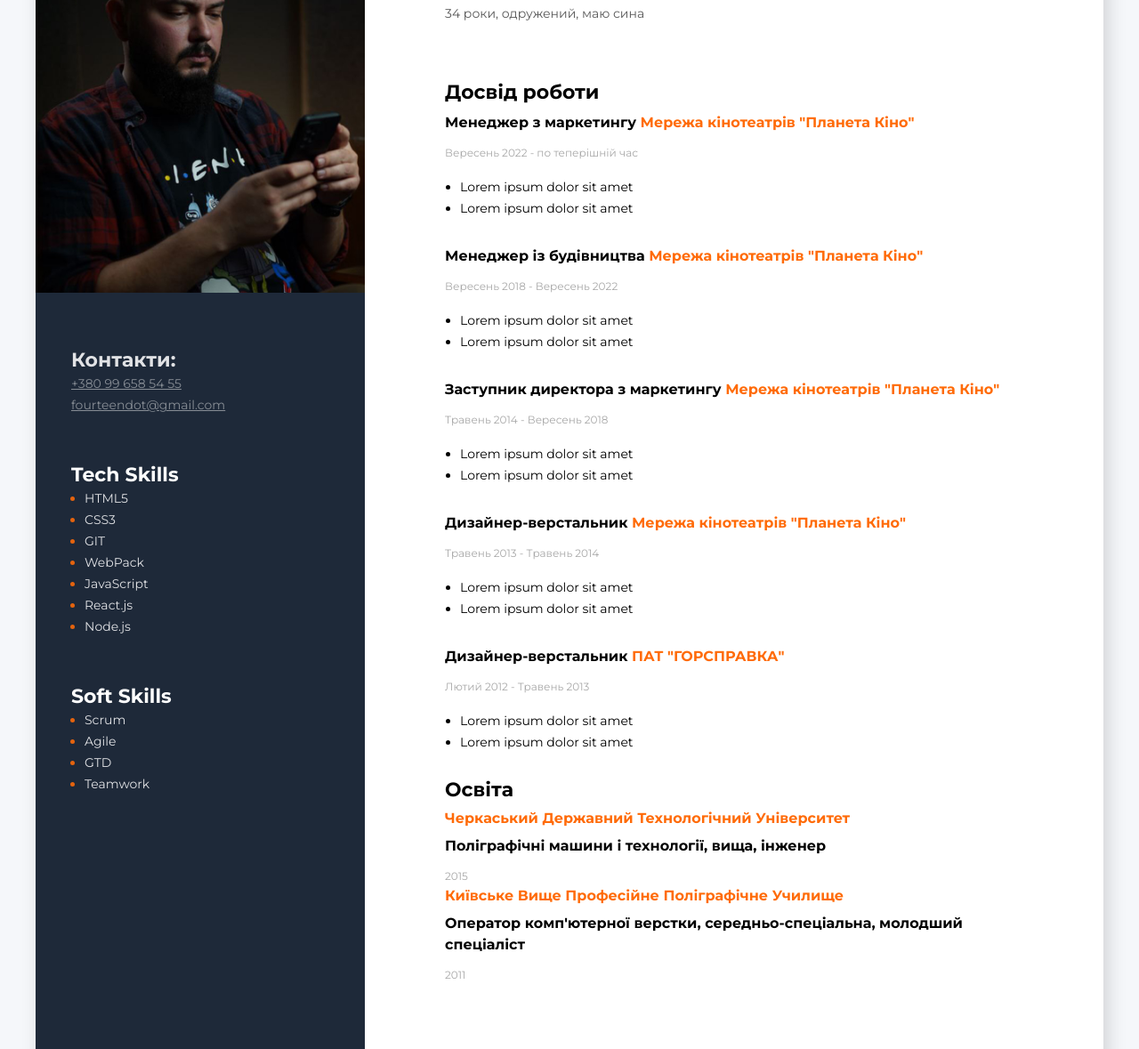
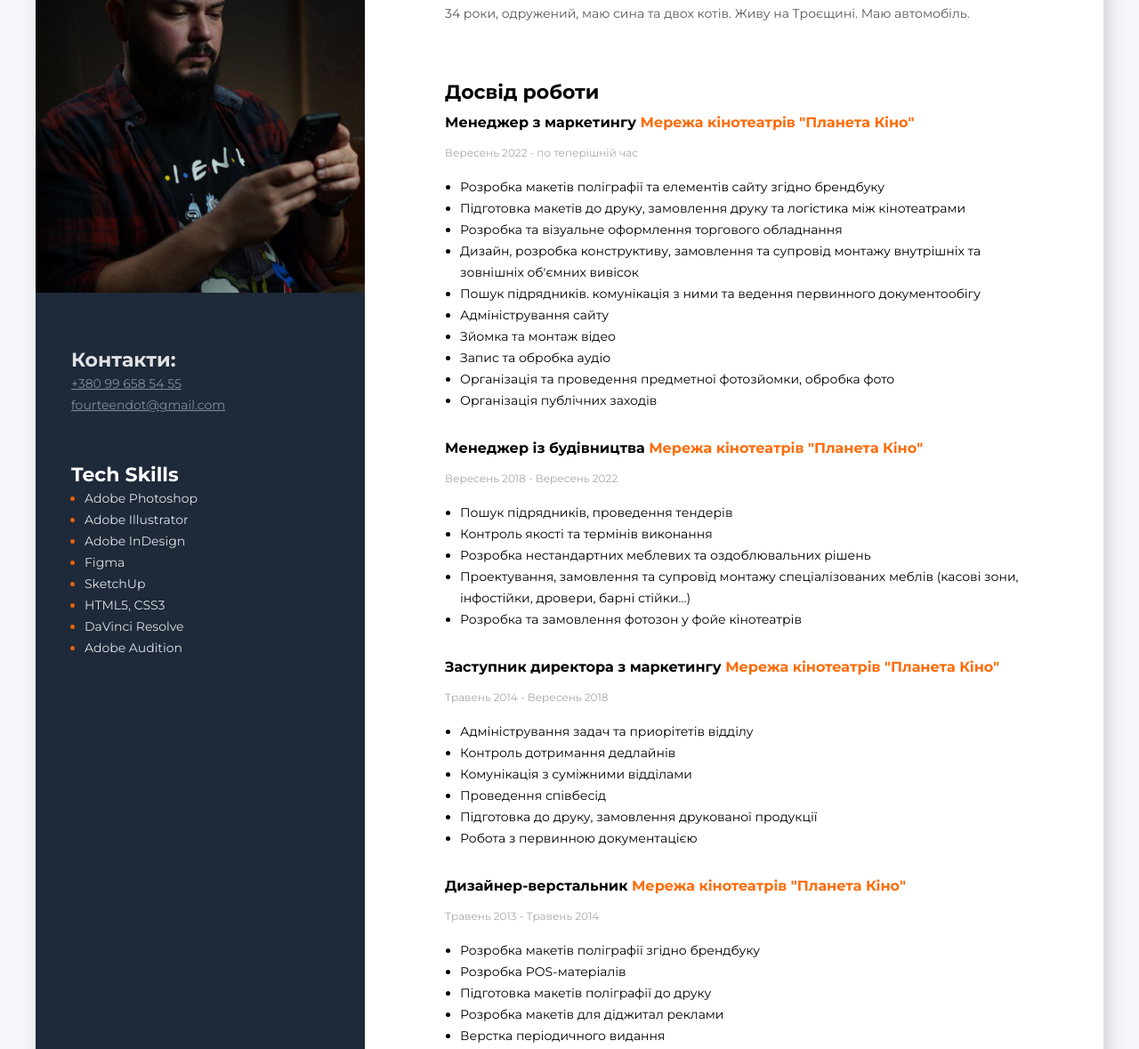
Before and after one commit to AndriiMuravskyi/Andrii-Muravskyi-resume, a plain HTML site: page index.html in a window 1280 px wide. Shown: the part 160-1339 px from the top of the page at 89% size. Drawn offline with Linux system fonts and the light colour scheme.

Commit message:
Update index.html

```diff
--- a/index.html
+++ b/index.html
@@ -36,46 +36,33 @@
           <h3 class="tech-skils-title">Tech Skills</h3>
           <ul>
             <li class="tech-skils-item">
-              <span class="tech-skils-text">HTML5</span>
+              <span class="tech-skils-text">Adobe Photoshop</span>
             </li>
             <li class="tech-skils-item">
-              <span class="tech-skils-text">CSS3</span>
+              <span class="tech-skils-text">Adobe Illustrator</span>
             </li>
             <li class="tech-skils-item">
-              <span class="tech-skils-text">GIT</span>
+              <span class="tech-skils-text">Adobe InDesign</span>
             </li>
             <li class="tech-skils-item">
-              <span class="tech-skils-text">WebPack</span>
+              <span class="tech-skils-text">Figma</span>
             </li>
             <li class="tech-skils-item">
-              <span class="tech-skils-text">JavaScript</span>
+              <span class="tech-skils-text">SketchUp</span>
             </li>
             <li class="tech-skils-item">
-              <span class="tech-skils-text">React.js</span>
+              <span class="tech-skils-text">HTML5, CSS3</span>
             </li>
             <li class="tech-skils-item">
-              <span class="tech-skils-text">Node.js</span>
+              <span class="tech-skils-text">DaVinci Resolve</span>
+            </li>
+            <li class="tech-skils-item">
+              <span class="tech-skils-text">Adobe Audition</span>
             </li>
           </ul>
         </div>
         <!-- Soft Skills container-->
-        <div class="soft-skills-container">
-          <h3 class="soft-skills-title">Soft Skills</h3>
-          <ul>
-            <li class="soft-skills-item">
-              <span class="soft-skills-text">Scrum</span>
-            </li>
-            <li class="soft-skills-item">
-              <span class="soft-skills-text">Agile</span>
-            </li>
-            <li class="soft-skills-item">
-              <span class="soft-skills-text">GTD</span>
-            </li>
-            <li class="soft-skills-item">
-              <span class="soft-skills-text">Teamwork</span>
-            </li>
-          </ul>
-        </div>
+
       </aside>
       <!--about me container-->
       <div class="about-me-container">
@@ -84,7 +71,7 @@
           <h2 class="profession">Project manager</h2>
           <h1 class="name">Андрій Муравський</h1>
           <p class="description">
-            34 роки, одружений, маю сина
+            34 роки, одружений, маю сина та двох котів. Живу на Троєщині. Маю автомобіль.
           </p>
         </div>
         <!--Work Experience conteiner-->
@@ -101,10 +88,34 @@
             </span>
             <ul class="professional-duties">
               <li class="profession-duties-item">
-                Lorem ipsum dolor sit amet
+                Розробка макетів поліграфії та елементів сайту згідно брендбуку
               </li>
               <li class="profession-duties-item">
-                Lorem ipsum dolor sit amet
+                Підготовка макетів до друку, замовлення друку та логістика між кінотеатрами
+              </li>
+              <li class="profession-duties-item">
+                Розробка та візуальне оформлення торгового обладнання
+              </li>
+              <li class="profession-duties-item">
+                Дизайн, розробка конструктиву, замовлення та супровід монтажу внутрішніх та зовнішніх об'ємних вивісок
+              </li>
+              <li class="profession-duties-item">
+                Пошук підрядників. комунікація з ними та ведення первинного документообігу
+              </li>
+              <li class="profession-duties-item">
+                Адміністрування сайту
+              </li>
+              <li class="profession-duties-item">
+                Зйомка та монтаж відео
+              </li>
+              <li class="profession-duties-item">
+                Запис та обробка аудіо
+              </li>
+              <li class="profession-duties-item">
+                Організація та проведення предметної фотозйомки, обробка фото
+              </li>
+              <li class="profession-duties-item">
+                Організація публічних заходів
               </li>
             </ul>
           </div>
@@ -119,10 +130,19 @@
             </span>
             <ul class="professional-duties">
               <li class="profession-duties-item">
-                Lorem ipsum dolor sit amet
+                Пошук підрядників, проведення тендерів
               </li>
               <li class="profession-duties-item">
-                Lorem ipsum dolor sit amet
+                Контроль якості та термінів виконання
+              </li>
+              <li class="profession-duties-item">
+                Розробка нестандартних меблевих та оздоблювальних рішень
+              </li>
+              <li class="profession-duties-item">
+                Проектування, замовлення та супровід монтажу спеціалізованих меблів (касові зони, інфостійки, дровери, барні стійки...)
+              </li>
+              <li class="profession-duties-item">
+                Розробка та замовлення фотозон у фойе кінотеатрів
               </li>
             </ul>
           </div>
@@ -137,10 +157,22 @@
             </span>
             <ul class="professional-duties">
               <li class="profession-duties-item">
-                Lorem ipsum dolor sit amet
+                Адміністрування задач та приорітетів відділу
               </li>
               <li class="profession-duties-item">
-                Lorem ipsum dolor sit amet
+                Контроль дотримання дедлайнів
+              </li>
+              <li class="profession-duties-item">
+                Комунікація з суміжними відділами
+              </li>
+              <li class="profession-duties-item">
+                Проведення співбесід
+              </li>
+              <li class="profession-duties-item">
+                Підготовка до друку, замовлення друкованої продукції
+              </li>
+              <li class="profession-duties-item">
+                Робота з первинною документацією
               </li>
             </ul>
           </div>
@@ -155,10 +187,19 @@
             </span>
             <ul class="professional-duties">
               <li class="profession-duties-item">
-                Lorem ipsum dolor sit amet
+                Розробка макетів поліграфії згідно брендбуку
               </li>
               <li class="profession-duties-item">
-                Lorem ipsum dolor sit amet
+                Розробка POS-матеріалів
+              </li>
+              <li class="profession-duties-item">
+                Підготовка макетів поліграфії до друку
+              </li>
+              <li class="profession-duties-item">
+                Розробка макетів для діджитал реклами
+              </li>
+              <li class="profession-duties-item">
+                Верстка періодичного видання
               </li>
             </ul>
           </div>
@@ -173,10 +214,16 @@
             </span>
             <ul class="professional-duties">
               <li class="profession-duties-item">
-                Lorem ipsum dolor sit amet
+                Розробка макетів поліграфії згідно брендбуку
               </li>
               <li class="profession-duties-item">
-                Lorem ipsum dolor sit amet
+                Підготовка макетів поліграфії до друку
+              </li>
+              <li class="profession-duties-item">
+                Розробка макетів для діджитал реклами
+              </li>
+              <li class="profession-duties-item">
+                Верстка періодичного видання
               </li>
             </ul>
           </div>
```
